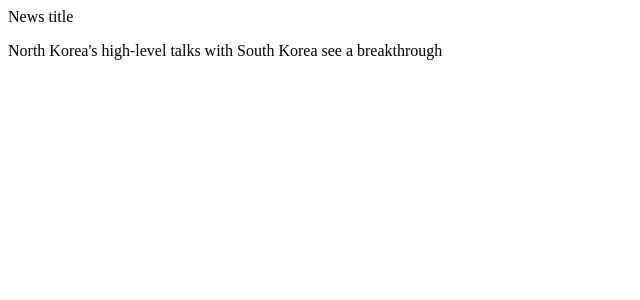
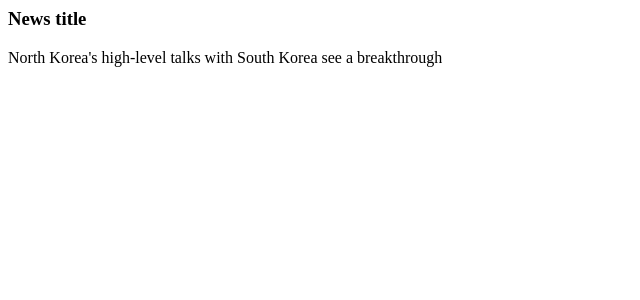
Before and after one commit to chrystiamweb/react-example, a React app: page / in a window 1280 px wide. Shown: the top 300 px of the page, without its empty margins (0-640 px from the left). Built offline with nearby package versions, Linux system fonts and the light colour scheme.

Commit message:
change item and list to a class component

```diff
--- a/src/news/item.jsx
+++ b/src/news/item.jsx
@@ -1,5 +1,9 @@
 import React from 'react';
 
-export default (props) => (
-  <p>{props.content}</p>
-)
+export default class Item extends React.Component {
+    render() {
+        return (
+         <p>{this.props.content}</p>
+        )
+    }
+}
--- a/src/news/list.jsx
+++ b/src/news/list.jsx
@@ -1,9 +1,13 @@
 import React from 'react';
 import Item from './item'
 
-export default (props) => (
-  <div>
-    <p>{props.title}</p>
-    {props.children}
-  </div>
-)
+export default class List extends React.Component {
+  render() {
+    return (
+      <div>
+        <h3>{this.props.title}</h3>
+        <p>{this.props.children}</p>
+      </div>
+    )
+  }
+}
```
